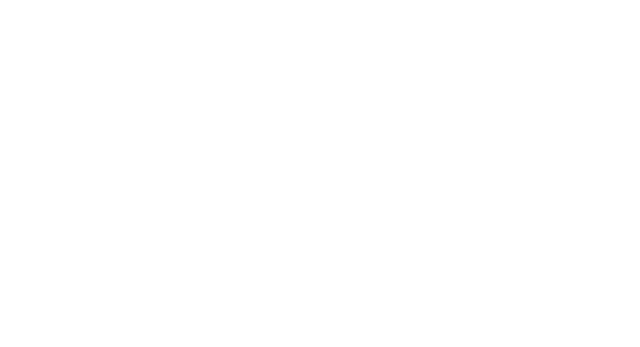
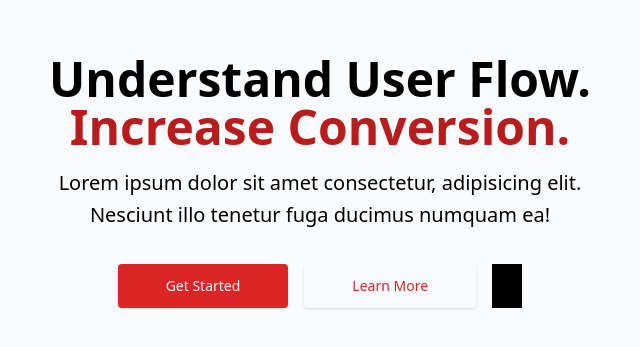
Before and after one commit to IzzetGunturk/APK-check, a React (Vite) app: page / in a window 1280 px wide. Shown: the part 219-566 px from the top of the page, without its empty margins (320-960 px from the left). Built offline with nearby package versions, Linux system fonts and the light colour scheme; no server answers.

Commit message:
API call endpoint

```diff
--- a/src/App.jsx
+++ b/src/App.jsx
@@ -1,3 +1,51 @@
+import axios from 'axios'
+import { useState, useEffect } from 'react'
+import './index.css'
+
+
 export default function App() {
 
+// API
+useEffect (() => {
+  axios.get('https://opendata.rdw.nl/resource/m9d7-ebf2.json?kenteken=H405TG')
+  .then(res => {
+  console.log(res.data);
+})
+.catch(error => console.log(error));
+}, []);
+
+return (
+<section class="bg-gray-50">
+  <div class="mx-auto max-w-screen-xl px-4 py-32 lg:flex lg:h-screen lg:items-center">
+    <div class="mx-auto max-w-xl text-center">
+      <h1 class="text-3xl font-extrabold sm:text-5xl">
+        Understand User Flow.
+        <strong class="font-extrabold text-red-700 sm:block">
+          Increase Conversion.
+        </strong>
+      </h1>
+
+      <p class="mt-4 sm:text-xl sm:leading-relaxed">
+        Lorem ipsum dolor sit amet consectetur, adipisicing elit. Nesciunt illo
+        tenetur fuga ducimus numquam ea!
+      </p>
+
+      <div class="mt-8 flex flex-wrap justify-center gap-4">
+        <a class="block w-full rounded bg-red-600 px-12 py-3 text-sm font-medium text-white shadow hover:bg-red-700 focus:outline-none focus:ring active:bg-red-500 sm:w-auto"
+          href="/get-started">
+          Get Started
+        </a>
+
+        <a class="block w-full rounded px-12 py-3 text-sm font-medium text-red-600 shadow hover:text-red-700 focus:outline-none focus:ring active:text-red-500 sm:w-auto"
+          href="/about">
+          Learn More
+        </a>
+        <button id="ewa">ewa</button>
+      </div>
+    </div>
+  </div>
+</section>
+
+)
+
 }
```
Also changed, not shown: src/App.css (deleted).
